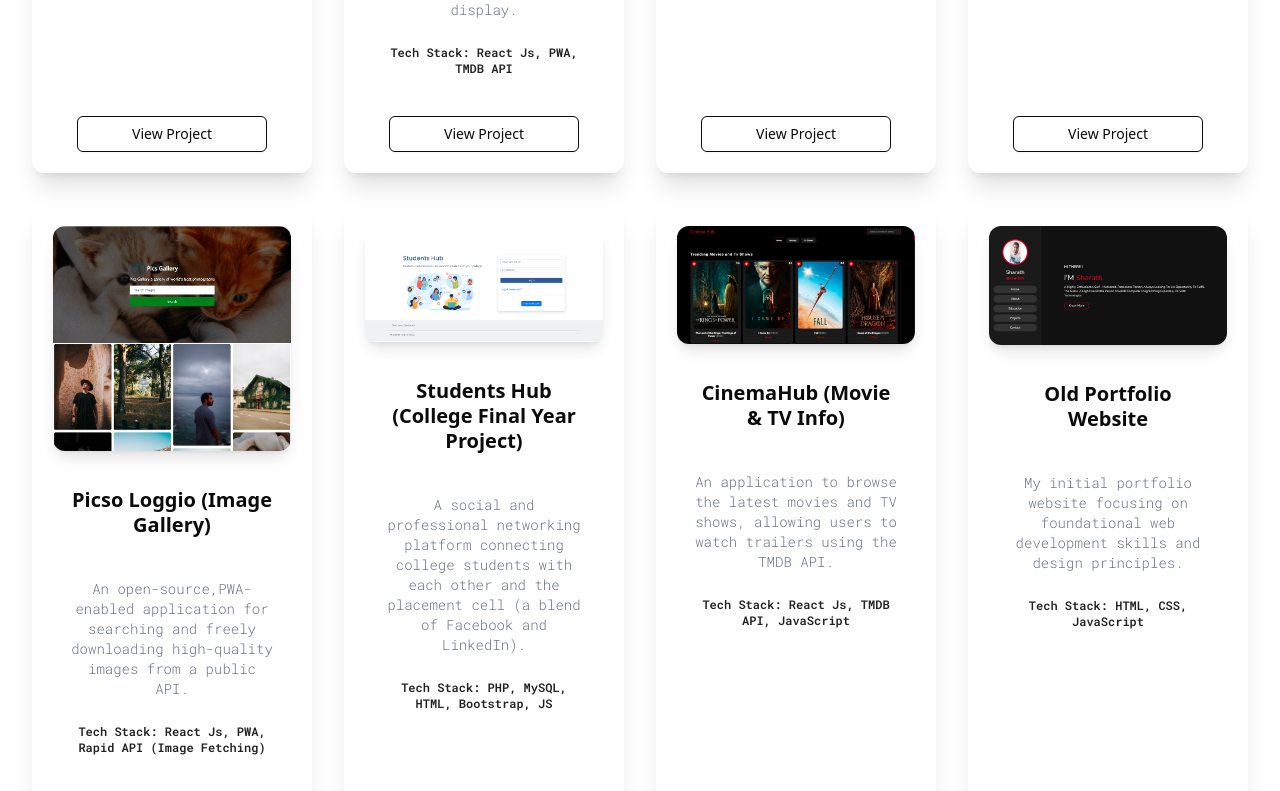
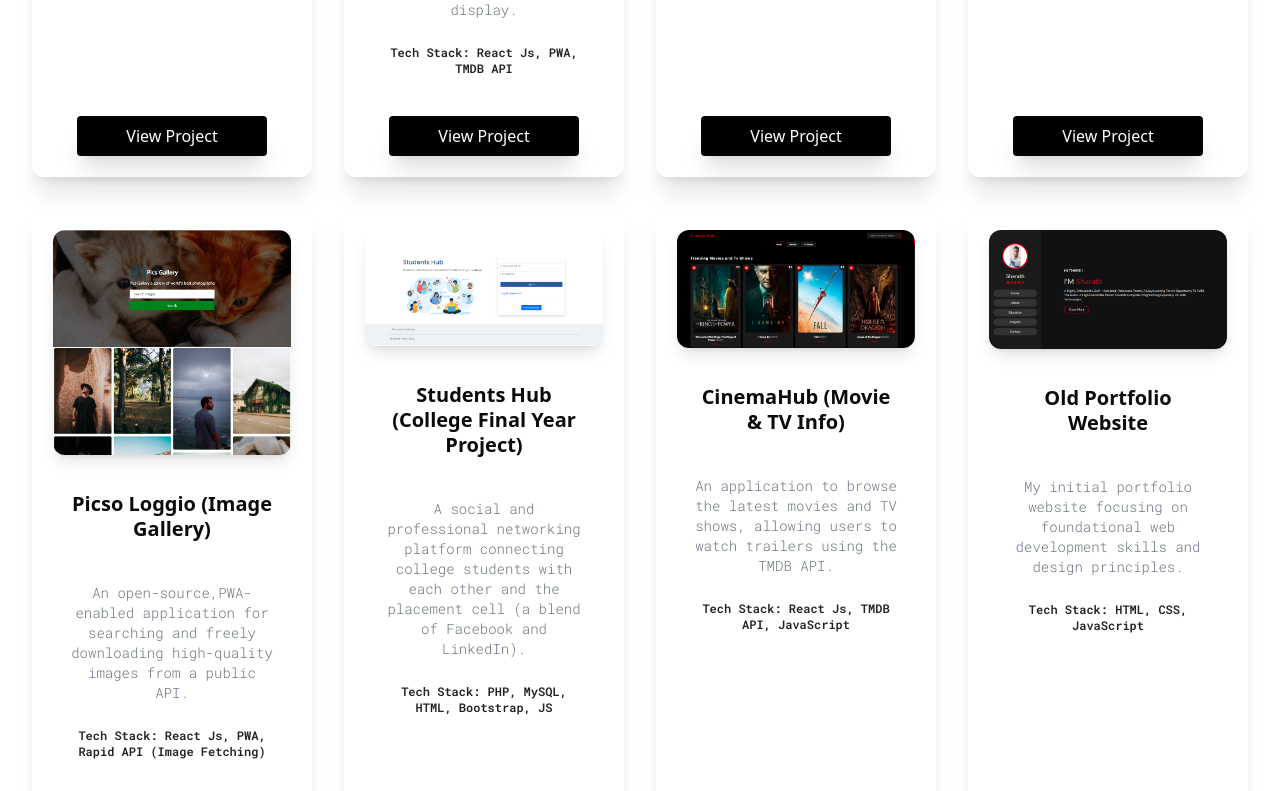
Before and after one commit to Sharath282000/Portfolio-website, a React (Vite) app: page / in a window 1280 px wide. Shown: the part 1569-2360 px from the top of the page. Built offline with nearby package versions, Linux system fonts and the light colour scheme.

Commit message:
UI upgrade

```diff
--- a/src/App.css
+++ b/src/App.css
@@ -1,7 +1,7 @@
 @custom-variant dark (&:is(.dark *));
 :root{
     --background-color : #fff;
-    --btn-color : #0987f2;
+    --btn-color : black;
     --btn-text-color : #fff;
     --project-card-bg : #ffffff00;
     --text-color : #222;
--- a/src/common/ProjectCard.jsx
+++ b/src/common/ProjectCard.jsx
@@ -42,12 +42,7 @@ const ProjectCard = ({project}) => {
         </p>
       </CardContent>
       <CardFooter>
-        <Button
-          variant="outline"
-          className="w-full text-black-600 border-black-600 hover:bg-gray-100 transition all duration-75 dark:text-black dark:bg-white"
-        >
-          <a href={project.link} target="blank">View Project</a>
-        </Button>
+          <a className="w-full px-4 py-2 text-black-600 border-black bg-black rounded-sm shadow-xl text-white hover:bg-white hover:text-black transition all duration-75 dark:text-black dark:hover:bg-black dark:hover:text-white dark:bg-white text-center font-medium" href={project.link} target="blank">View Project</a>
       </CardFooter>
     </Card>
   )
--- a/src/components/Contact/Contact.jsx
+++ b/src/components/Contact/Contact.jsx
@@ -1,19 +1,11 @@
 import React, { Component } from 'react'
 import styles from './ContactStyles.module.css'
-import {
-  Card,
-  CardContent,
-  CardDescription,
-  CardFooter,
-  CardHeader,
-  CardTitle,
-} from "@/components/ui/card"
 
 const Contact = () => {
   return (
     <section id="contact" className={styles.container}>
-        <h1 className='text-center m-5'>Contact Me</h1>
-        <p className="text-sm text-black font-extralight line-clamp-1 m-8 text-center mb-8 dark:text-white">Let's make something great!</p>
+        <h1 className='text-center'>Contact Me</h1>
+        <p className="text-sm text-black font-extralight line-clamp-1 mt-4 text-center mb-8 dark:text-white">Let's make something great!</p>
             <form action="https://formspree.io/f/mgvevvzz" method='post'>
             <div className="formGroup">
                 <label htmlFor="name"hidden>Name</label>
@@ -27,7 +19,7 @@ const Contact = () => {
                 <label htmlFor="Message" hidden>Message</label>
                 <textarea name='message' placeholder='Message' id='message' required />
             </div>
-            <input type="submit" className='hoverbtn' value="Submit" />
+            <input type="submit" className='hoverbtn shadow-xl font-medium' value="Submit" />
         </form>
     </section>
   )
--- a/src/components/Contact/ContactStyles.module.css
+++ b/src/components/Contact/ContactStyles.module.css
@@ -46,8 +46,6 @@ input[type="submit"] {
   width: 126px;
   height: 50px;
   font-size: 14px;
-  font-weight: bold;
-  box-shadow: 0 4px 4px rgba(0, 0, 0, 0.25);
   transition: box-shadow 200ms ease-in-out, transform 200ms ease-in-out;
   margin: auto;
 }
--- a/src/components/Hero/Hero.jsx
+++ b/src/components/Hero/Hero.jsx
@@ -54,7 +54,7 @@ const Hero = () => {
           </a>
         </span>
         <p className={styles.description}>
-         Building solutions as an <b>Oracle Cloud Analyst at Deloitte 💼</b>, coding creative projects as a <b>Full Stack Developer 💻</b>, and finding joy in <b>Cricket 🏏and Cinema 🎥</b>
+         Building solutions as an <b>Oracle Cloud Analyst at Deloitte 💼</b>,coding creative projects as a <b>Full Stack Developer 💻</b>,and finding joy in <b>Cricket🏏and Cinema 🎥</b>
         </p>
       </div>
     </section>
```
